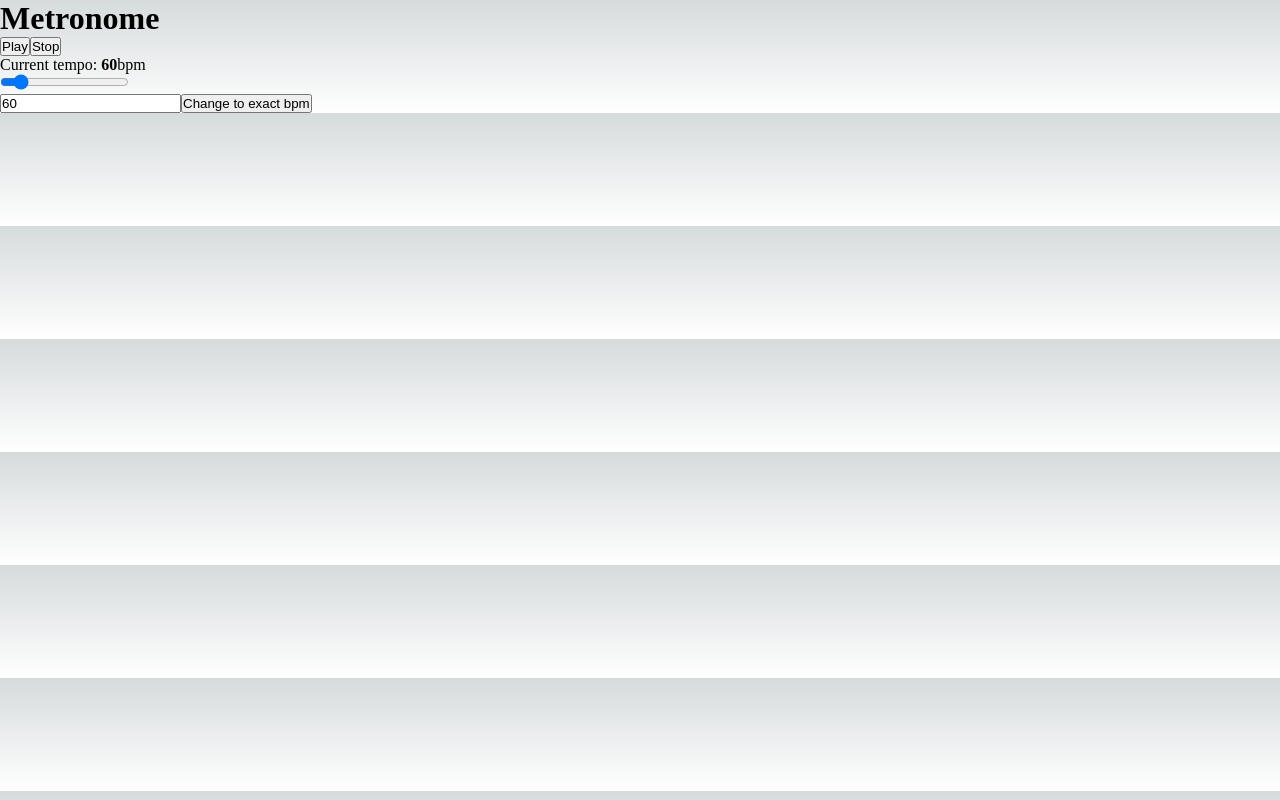
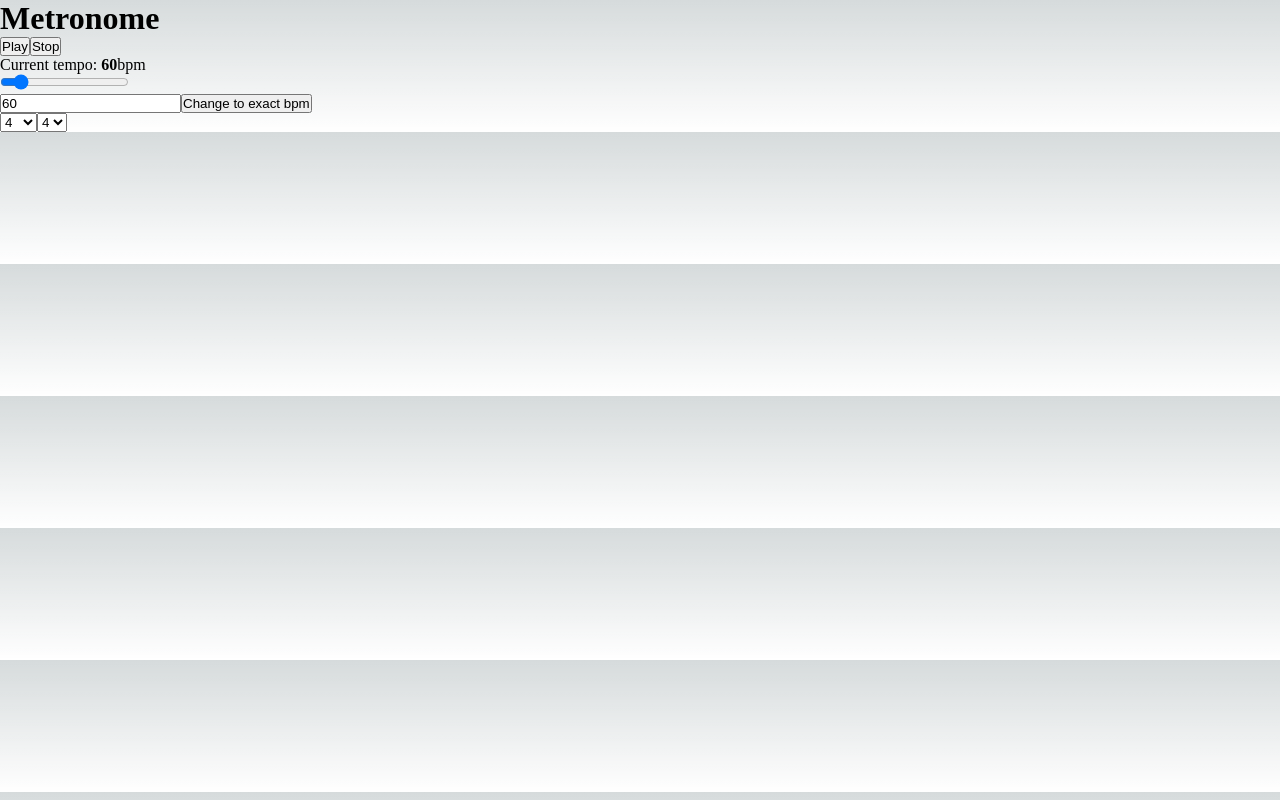
Before and after one commit to dredly/Advanced-Clicktrack-Editor-2, a Next.js app: page /metronome in a window 1280 px wide. Built offline with nearby package versions, Linux system fonts and the light colour scheme.

Commit message:
update loop interval based on changing time signature

```diff
--- /dev/null
+++ b/src/components/forms/TimeSignatureControls.tsx
@@ -0,0 +1,21 @@
+const TimeSignatureControls = ({timeSig, updateTimeSig}: {timeSig: number[], updateTimeSig: (arg0: number[]) => void}) => {
+    const numerators = [2, 3, 4, 5, 6, 7, 8, 9, 10, 11, 12, 13, 14, 15]
+	const denominators = [2, 4, 8]
+
+    const handleSubmit = (evt: React.FormEvent<HTMLFormElement>) => {
+        evt.preventDefault()
+    }
+
+    return (
+        <form onSubmit={handleSubmit}>
+            <select value={timeSig[0]} onChange={evt => updateTimeSig([Number(evt.target.value), timeSig[1]])}>
+                {numerators.map(n => <option value={n} key={n}>{n.toString()}</option>)}
+            </select>
+            <select value={timeSig[1]} onChange={evt => updateTimeSig([timeSig[0], Number(evt.target.value)])}>
+                {denominators.map(d => <option value={d} key={d}>{d.toString()}</option>)}
+            </select>
+        </form>
+    )
+}
+
+export default TimeSignatureControls
--- a/src/pages/metronome.tsx
+++ b/src/pages/metronome.tsx
@@ -2,12 +2,15 @@ import * as Tone from 'tone'
 import { getBeats } from '@/toneHelpers'
 import { useState } from 'react'
 import BpmControls from '@/components/forms/BpmControls'
+import TimeSignatureControls from '@/components/forms/TimeSignatureControls'
 
 const STRONG_VOLUME = 3
 const WEAK_VOLUME = 0.8
 
 const MetronomePage = () => {
     const [bpm, setBpm] = useState<number>(60)
+    const [timeSignature, setTimeSignature] = useState<Array<number>>([4, 4])
+    const [loop, setLoop] = useState<Tone.Loop<Tone.LoopOptions> | null>(null);
 
     const startAudio = async () => {
         await Tone.start()
@@ -15,11 +18,15 @@ const MetronomePage = () => {
         const loop = new Tone.Loop(time => {
             const position = Tone.Transport.position.toString()
             const beat = getBeats(position)
+            console.log("beat =", beat)
+            console.log("time =", time)
             const volume = beat === 0 ? STRONG_VOLUME : WEAK_VOLUME
-            synthA.triggerAttackRelease("C2", "8n", time, volume);
-        }, "4n");
+            synthA.triggerAttackRelease("C2", "16n" , time, volume);
+        }, timeSignature[1].toString() + "n");
         loop.start(0);
+        setLoop(loop);
         Tone.Transport.bpm.value = bpm
+        Tone.Transport.timeSignature = timeSignature
         Tone.Transport.start()
         console.log("Tone Started")
     }
@@ -34,6 +41,14 @@ const MetronomePage = () => {
         setBpm(newBpm)
     }
 
+    const updateTimeSig = (newTimeSig: number[]) => {
+        Tone.Transport.timeSignature = newTimeSig
+        loop?.set({
+            interval: newTimeSig[1].toString() + "n"
+        })
+        setTimeSignature(newTimeSig)
+    }
+
     return (
         <div>
             <h1>Metronome</h1>
@@ -41,6 +56,7 @@ const MetronomePage = () => {
             <button onClick={stopAudio}>Stop</button>
             <p>Current tempo: <strong>{bpm}</strong>bpm</p>
             <BpmControls bpm={bpm} updateBpm={updateBpm}/>
+            <TimeSignatureControls timeSig={timeSignature} updateTimeSig={updateTimeSig}/>
         </div>
     )
 }
--- a/src/toneHelpers.ts
+++ b/src/toneHelpers.ts
@@ -1,3 +1,4 @@
 export const getBeats = (barsBeatsSixteenths: string): number => {
+    console.log("bbs", barsBeatsSixteenths)
     return parseInt(barsBeatsSixteenths.split(":")[1])
 }
```
Also changed, not shown: 1 other file (tests, documents, lock files or other folders).
